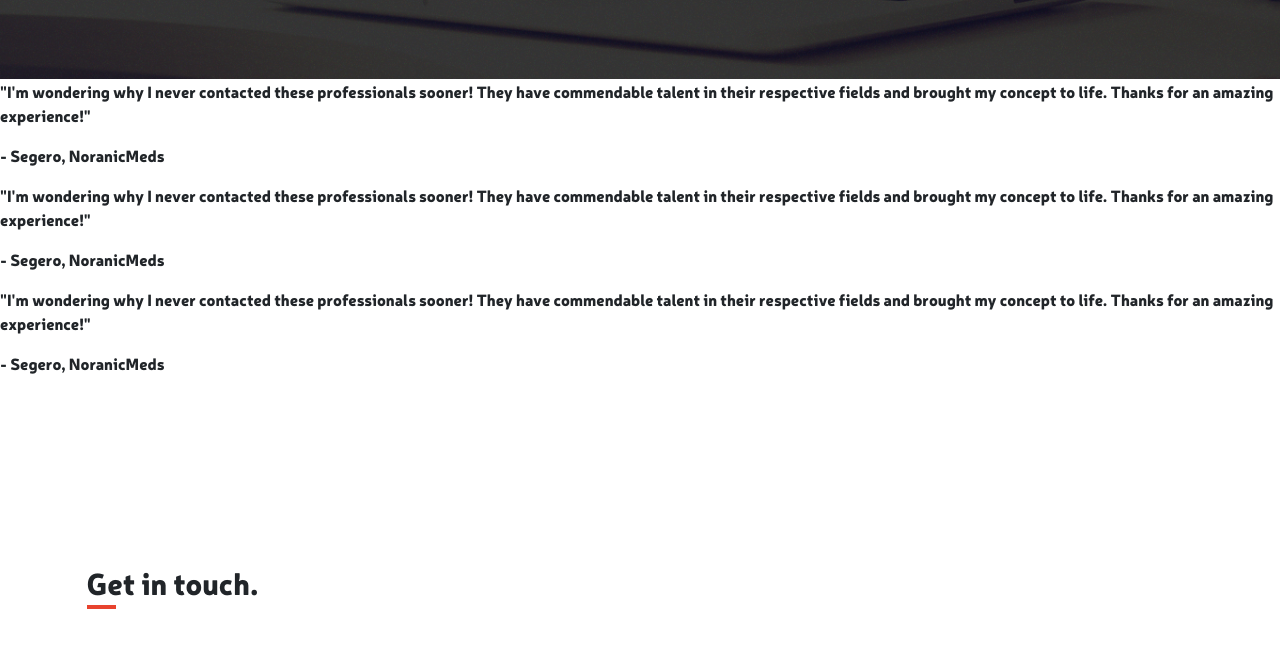
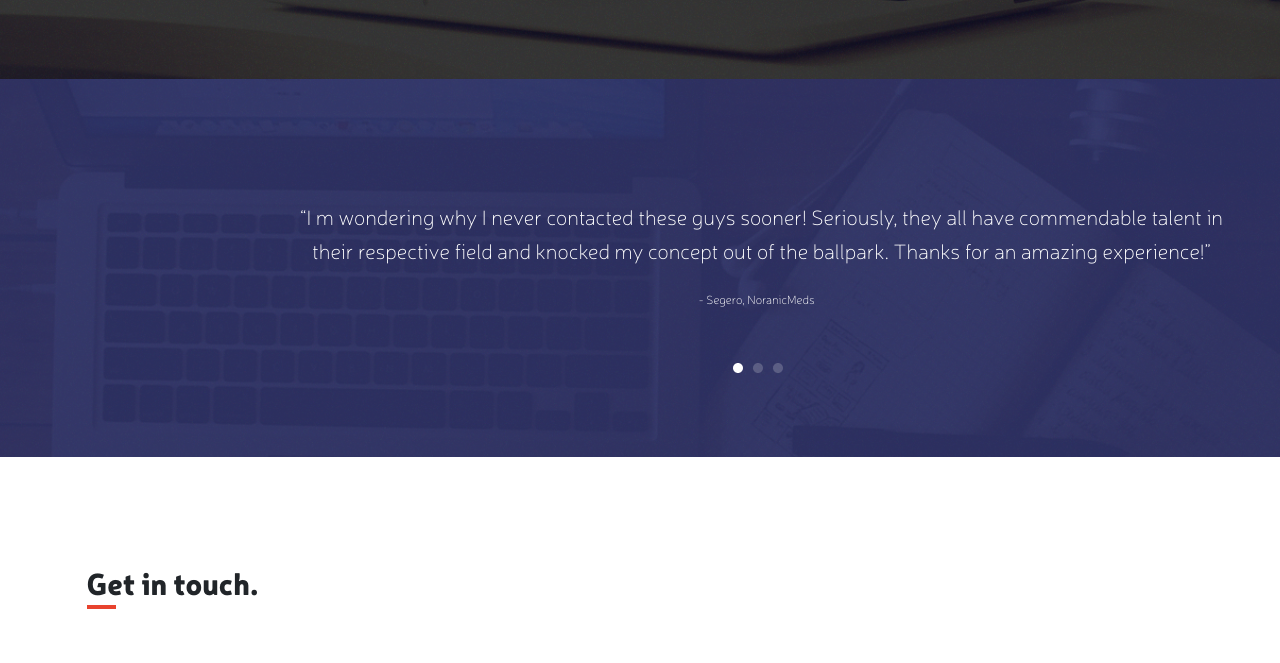
Before and after one commit to thalhaMuk/UI-3-Assignment, a plain HTML site: page index.html in a window 1280 px wide. Shown: the part 2465-3128 px from the top of the page. Drawn offline with nearby package versions, Linux system fonts and the light colour scheme.

Commit message:
Complete testamony area styling

```diff
--- a/index.html
+++ b/index.html
@@ -174,29 +174,13 @@
     </p>
   </div>
 
-  <div class="testimony-section">
+  <div class="text-center testimony-section">
     <div class="testimony-item">
       <p>
-        "I'm wondering why I never contacted these professionals sooner! They have commendable talent in their
-        respective fields and brought my concept to life. Thanks for an amazing experience!"
+        “I m wondering why I never contacted these guys sooner! Seriously, they all have commendable talent in their respective field and knocked my concept out of the ballpark. Thanks for an amazing experience!”
       </p>
       <p class="testimony-name">- Segero, NoranicMeds</p>
-    </div>
-
-    <div class="testimony-item">
-      <p>
-        "I'm wondering why I never contacted these professionals sooner! They have commendable talent in their
-        respective fields and brought my concept to life. Thanks for an amazing experience!"
-      </p>
-      <p class="testimony-name">- Segero, NoranicMeds</p>
-    </div>
-
-    <div class="testimony-item">
-      <p>
-        "I'm wondering why I never contacted these professionals sooner! They have commendable talent in their
-        respective fields and brought my concept to life. Thanks for an amazing experience!"
-      </p>
-      <p class="testimony-name">- Segero, NoranicMeds</p>
+      <img src="Images/dots.png" alt="">
     </div>
   </div>
 
--- a/main.css
+++ b/main.css
@@ -276,6 +276,33 @@ header .header-image-credit {
     height: 378px;
     position: relative;
     top: -23px;
+    background: url("images/Testamony_banner.png") center center no-repeat;
+    background-size: cover;
+    overflow: hidden;
+}
+
+.testimony-item {
+    width: 923px;
+    font-size: 21px;
+    line-height: 34px;
+    color: #ffffff;
+    font-family: Neris-Thin;
+    position: relative;
+    top: 120px;
+    left: 300px;
+}
+
+.testimony-name {
+    font-size: 12px;
+    position: relative;
+    top: -1px;
+    left: -5px;
+}
+
+.testimony-item img {
+    position: relative;
+    top: 14px;
+    left: -4px;
 }
 
 .contact-section {
```
Also changed, not shown: Images/Arrow_right_white.png (added), Images/Banner_one.png (added), Images/Banner_three.png (added), Images/Banner_two.png (added), Images/Big_arrow_left.png (added), Images/Big_arrow_right.png (added), Images/Testamony_banner.png (added), Images/dots.png (added).
